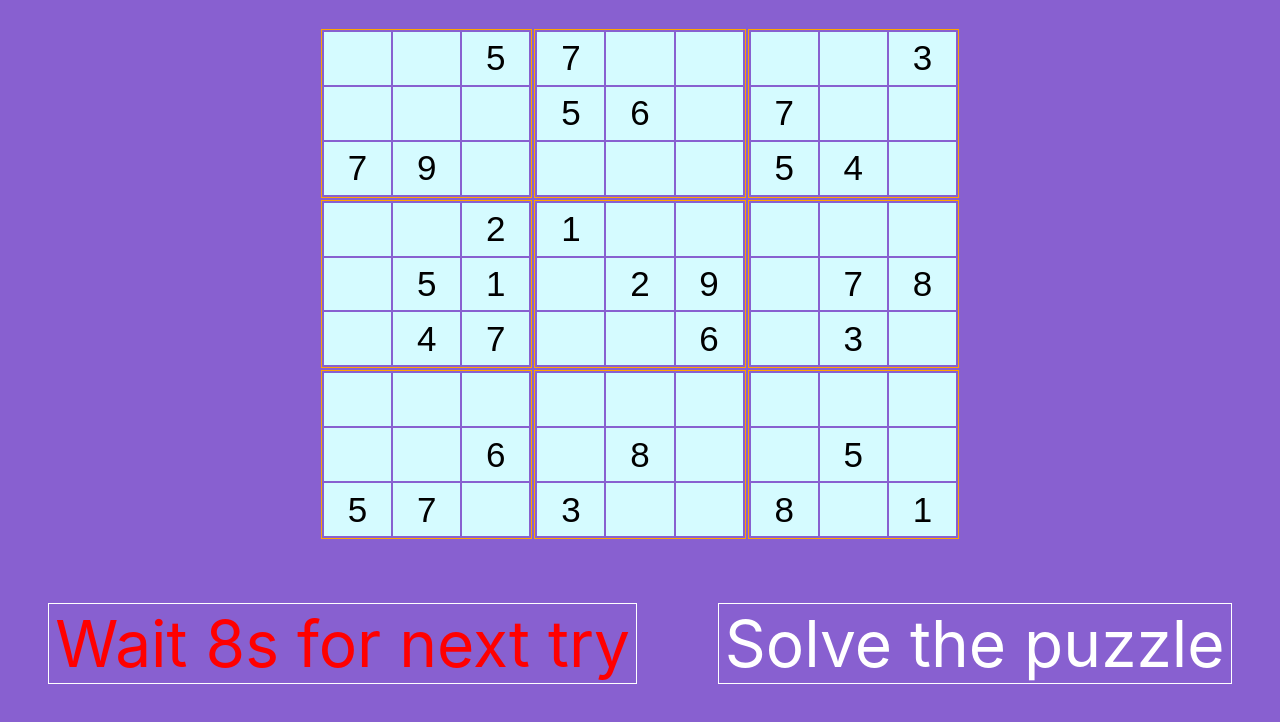
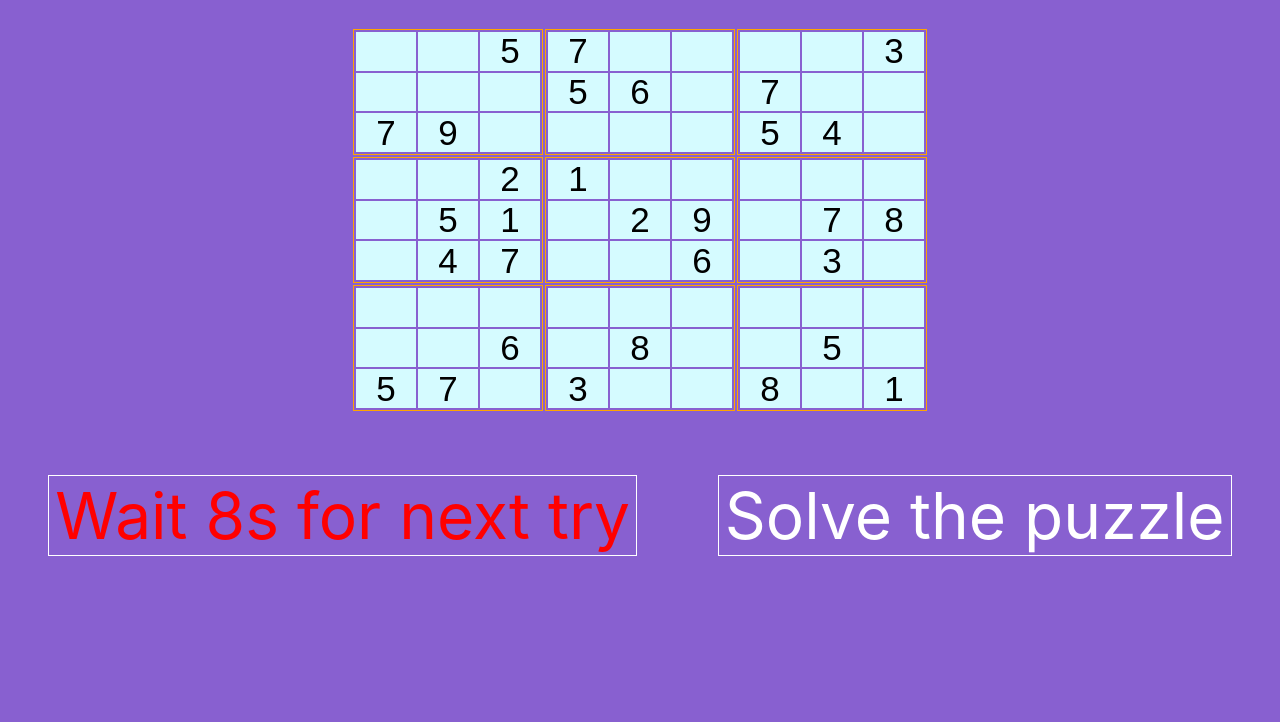
Before and after one commit to Activx-nV/sudoku, a plain HTML site: page index.html in a window 1280 px wide. Shown: the top 722 px of the page. Drawn offline with Linux system fonts and the light colour scheme.

Commit message:
refactor: desktop visuals

```diff
--- a/style.css
+++ b/style.css
@@ -88,10 +88,10 @@ button:hover {
     background-color: rgba(255, 255, 255, 0.25);
 }
 
-@media (max-width: 1900px) {
+@media (max-width: 1920px) {
     .sudoku-game {
-        width: 50vw !important;
-        height: 40vw !important;
+        width: 45vw !important;
+        height: 30vw !important;
     }
 }
 
```
